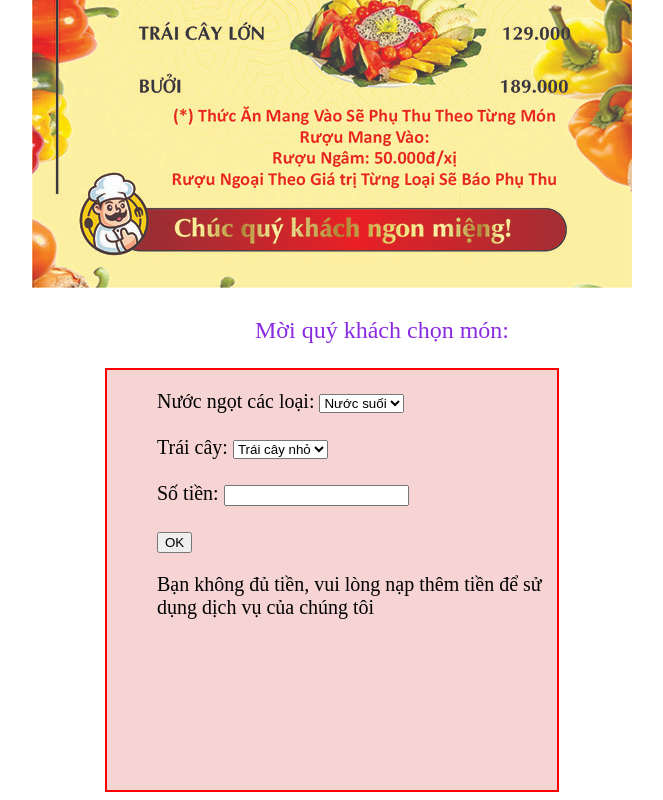
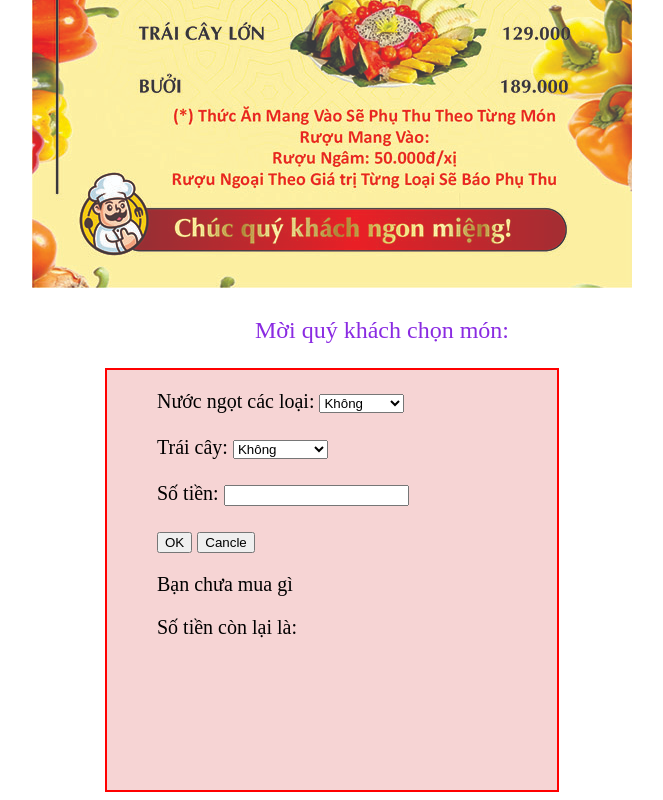
Before and after one commit to thuhuong050903/Menu, a plain HTML site: page index.html in a window 1280 px wide. Both pictures are taken after a click on the button "OK". Shown: the part 718-1518 px from the top of the page, without its empty margins (308-971 px from the left). Drawn offline with Linux system fonts and the light colour scheme.

Commit message:
nâng cấp

```diff
--- a/JavaScript.js
+++ b/JavaScript.js
@@ -7,6 +7,9 @@ function functionOk (){
     var tralai;
 
         switch (giatriNuoc) {
+            case "Không":
+                tralai=sotien;
+                break;
             case "Nước suối":
                 tralai=sotien-15000;
                 break;
@@ -29,12 +32,12 @@ function functionOk (){
             case "Bò húc":
                 tralai=sotien-20000;
                 break;
-            default:
-                tralai=sotien;
-                break;
         }
 
         switch (giatriTraicay) {
+            case "Không":
+                tralai=tralai;
+                break;
             case "Trái cây nhỏ":
                 tralai=tralai - 99000;
                 break;
@@ -43,8 +46,6 @@ function functionOk (){
                 break;
             case "Bưởi":
                 tralai=tralai-189000;
-            default:
-                tralai=tralai;
                 break;
 
     }
@@ -52,7 +53,30 @@ function functionOk (){
         document.getElementById("ketqua").innerHTML="Bạn không đủ tiền, vui lòng nạp thêm tiền để sử dụng dịch vụ của chúng tôi";
 
     }
+    else if (giatriNuoc == "Không" && giatriTraicay!="Không"){
+        document.getElementById("ketqua").innerHTML="Mời bạn xơi " + giatriTraicay;
+        document.getElementById("tiendu").innerHTML="Số tiền còn lại là: " + tralai;}
+
+    else if (giatriTraicay == "Không" && giatriNuoc!="Không"){
+        document.getElementById("ketqua").innerHTML="Mời bạn xơi " + giatriNuoc;
+        document.getElementById("tiendu").innerHTML="Số tiền còn lại là: " + tralai;
+    }
+    else if (giatriNuoc == "Không" && giatriTraicay == "Không") {
+        document.getElementById("ketqua").innerHTML="Bạn chưa mua gì";
+        document.getElementById("tiendu").innerHTML="Số tiền còn lại là: " + tralai;
+    }
     else{
-    document.getElementById("ketqua").innerHTML="Mời bạn xơi " + giatriNuoc + " và " + giatriTraicay;
-    document.getElementById("tiendu").innerHTML="Số tiền còn lại là: " + tralai;}
+        document.getElementById("ketqua").innerHTML="Mời bạn xơi " + giatriNuoc + " và " + giatriTraicay;
+        document.getElementById("tiendu").innerHTML="Số tiền còn lại là: " + tralai;
+    }
 }
+
+function functionCancle (){
+    document.getElementById("ketqua").innerHTML="";
+    document.getElementById("tiendu").innerHTML="";
+    document.getElementById("water").value="Không";
+    document.getElementById("traicay").value="Không";
+    document.getElementById("money").value="";
+
+
+}
--- a/index.html
+++ b/index.html
@@ -17,6 +17,7 @@
         <form>
             Nước ngọt các loại:
             <select name="water" id="water">
+                <option value="Không">Không</option>
                 <option value="Nước suối">Nước suối</option>
                 <option value="Coca cola">Coca cola</option>
                 <option value="7 up">7 up</option>
@@ -30,6 +31,7 @@
             <br>
             Trái cây:
             <select name="traicay" id="traicay">
+                <option value="Không">Không</option>
                 <option value="Trái cây nhỏ">Trái cây nhỏ</option>
                 <option value="Trái cây lớn">Trái cây lớn</option>
                 <option value="Bưởi">Bưởi</option>
@@ -42,6 +44,8 @@
             <br>
             <br>
             <input type="button" onclick="functionOk()" value="OK">
+            <input type="button" onclick="functionCancle()" value="Cancle">
+
             <p id="ketqua"></p>
             <p id="tiendu"></p>
         </form>
```
